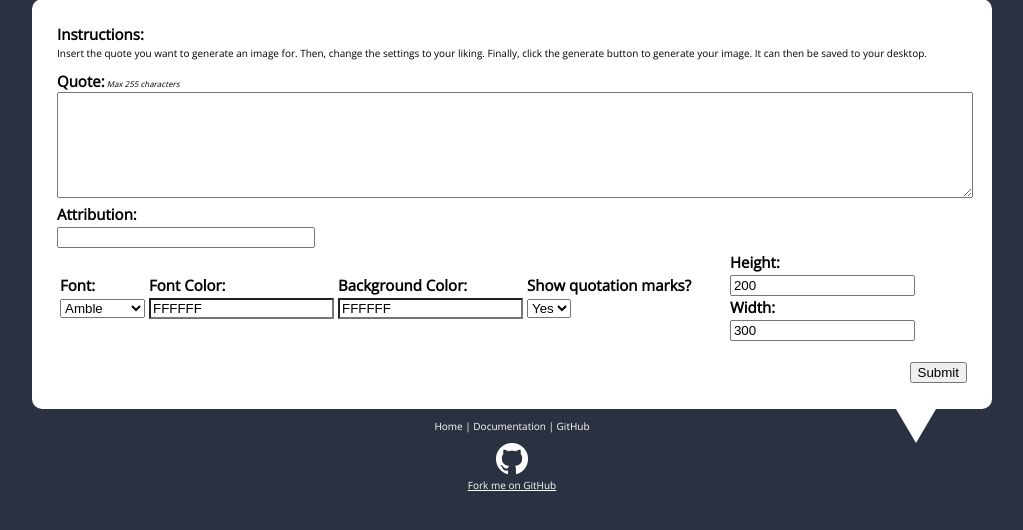
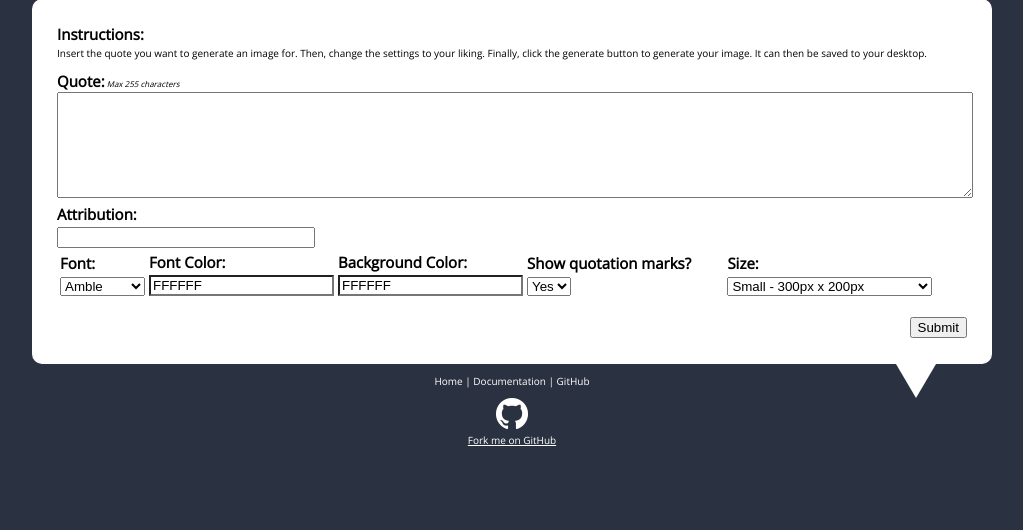
Before and after one commit to Hacym/cite-site, a Flask app: page / in a window 1280 px wide. Shown: the part 59-589 px from the top of the page, without its empty margins (128-1151 px from the left). Run offline with Flask 2, Linux system fonts and the light colour scheme.

Commit message:
Put image creation in function
Only allow 4 image sizes to make more aesthetically pleasing images

```diff
--- a/app/routes.py
+++ b/app/routes.py
@@ -1,66 +1,18 @@
 from app import app
 from flask import render_template, request, url_for
-from PIL import Image, ImageDraw, ImageFont
 import os, base64
 
 # Index
 @app.route("/", methods=['GET', 'POST'])
 def index():
     if request.method == 'POST':
-        # Create our variables from our form
-        font = ImageFont.truetype('app/static/fonts/'+request.form['font']+'.ttf', 15)
+        from functions import create_image
 
-        # Breaking out our colors into RGB to use in Pillow --
-        # this is done with Javascript on the template side
-        fontcolor_r = request.form['font-r']
-        fontcolor_g = request.form['font-g']
-        fontcolor_b = request.form['font-b']
+        # create_image function from functions.py, pass it the entire request form object.
+        # This function creates our image for us
+        create_image(request.form)
 
-        bgcolor_r = request.form['bg-r']
-        bgcolor_g = request.form['bg-g']
-        bgcolor_b = request.form['bg-b']
-
-        quote = request.form['quote']
-        quotemarks = request.form['quotemarks']
-
-        # Must make these an int because for some stupid reason a number input type comes in as a string.
-        height = int(request.form['height'])
-        width = int(request.form['width'])
-
-        attribution = "- " + request.form['attribution']
-
-        # Custom image height and width
-        size = (width, height)
-        image = Image.new('RGB', size, (255, 255, 255, 0)) # Create our instance of the image class from Pillow
-
-        # Create our draw object
-        draw = ImageDraw.Draw(image)
-
-        # Positioned in the top left for now
-        position = (10, 10)
-
-        # Draw the text
-        draw.text(position, quote, font=font, fill=(0, 0, 0, 255))
-
-        # Set our new position for the attribution
-        position = (10, height - 50)
-
-        # Put the quote attribution on the image
-        draw.text(position, attribution, font = font, fill=(0, 0, 0, 255))
-
-        if quotemarks == "True":
-            # Just a default position now, can make it do something more advanced later (should appear in bottom right hand corner)
-            position = (width - 75, height - 75)
-            font = ImageFont.truetype('app/static/fonts/'+request.form['font']+'.ttf', 125)
-            draw.text(position, '"', font=font, fill=(0, 0, 0, 255))
-
-        # Bye bye draw instance
-        del draw
-
-        # Save our image
-        image.save('app/static/quote.PNG')
-
-        # Open it back up...
+        # We need to open the image back up so that it can be encoded
         imgfile = open('app/static/quote.PNG')
 
         # Encode it as base64 for use in the template (cache issue resolved)
@@ -77,5 +29,4 @@ def index():
     # These fonts have to be TTF!!
     fonts = [font.rstrip('.ttf') for font in os.listdir('app/static/fonts') if font.endswith('.ttf')]
 
-
     return render_template('index.html', fonts = fonts, display = display, imagesrc = imagesrc)
--- a/app/templates/index.html
+++ b/app/templates/index.html
@@ -65,10 +65,13 @@
 							</select>
 						</td>
 						<td>
-							<label for="height">Height:</label>
-							<input type="number" name="height" value="200"><br />
-							<label for="width">Width:</label>
-							<input type="number" name="width" value="300">
+							<label for="size">Size:</label>
+							<select name="size">
+								<option value="small">Small - 300px x 200px</option>
+								<option value="medium">Medium - 600px x 400px</option>
+								<option value="large">Large - 1200px x 800px</option>
+								<option value="xlarge">Extra Large - 2400px x 1600px</option>
+							</select>
 						</td>
 					</tr>
 				</table>
```
Also changed, not shown: app/functions.py (added, +58 -0 lines).
